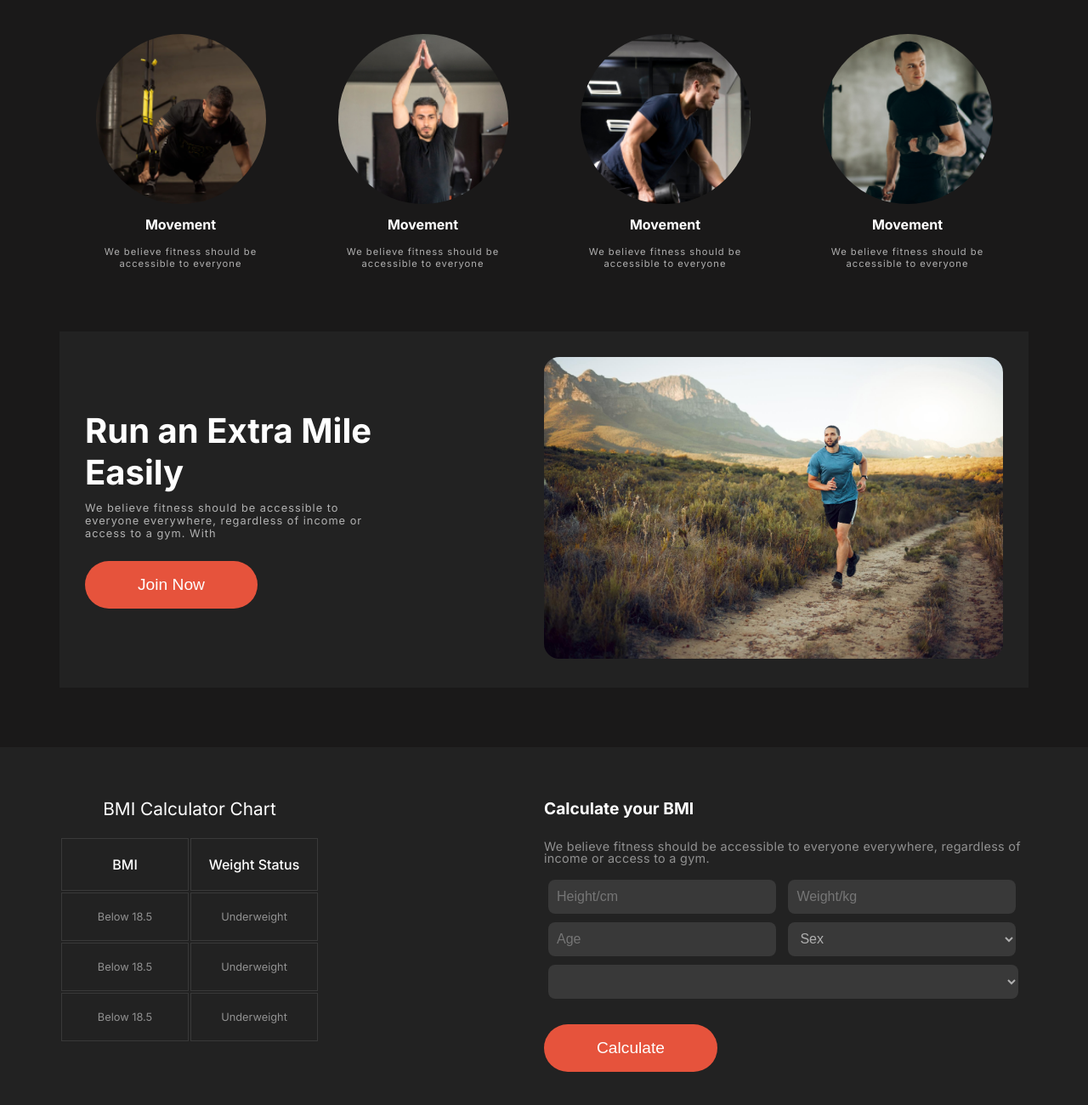
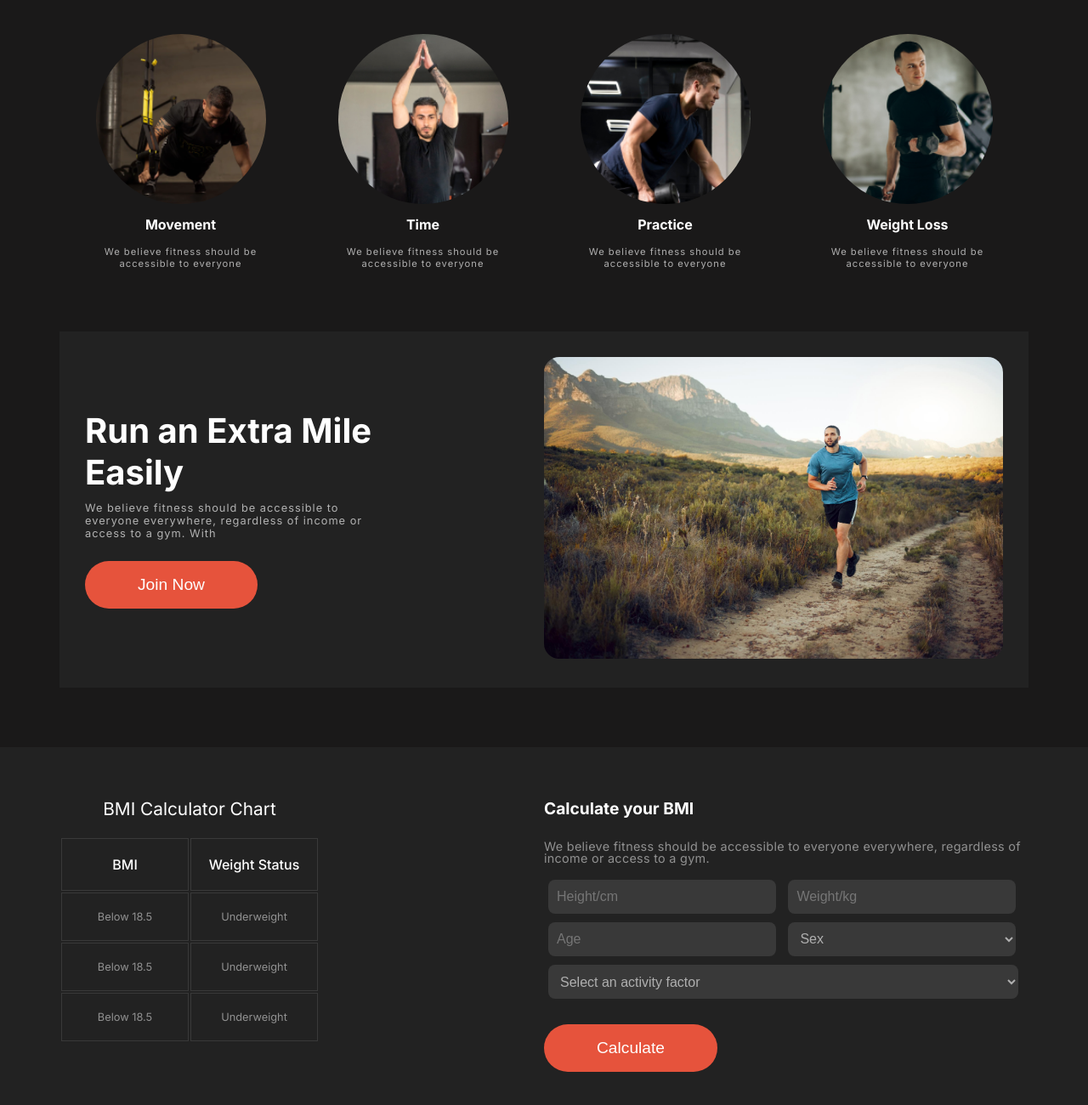
Before and after one commit to Nafees37/exercise-css-responsive-website, a plain HTML site: page index.html in a window 1280 px wide. Shown: the part 872-2172 px from the top of the page at 85% size. Drawn offline with Linux system fonts and the light colour scheme; a web font is replaced by a local one.

Commit message:
Full Website Creation

```diff
--- a/css/style.css
+++ b/css/style.css
@@ -3,6 +3,7 @@
 
 .inter-fontFamily {
   font-family: "Inter", sans-serif;
+  background: #1a1919;
 }
 
 .mrs-fontFamily {
@@ -374,7 +375,7 @@ select {
 select {
   border-radius: 8px;
   border: none;
-  background: rgba(255, 255, 255, 0.1);
+  background: #393939;
   outline: none;
   color: rgba(255, 255, 255, 0.6);
   font-size: 1rem;
--- a/index.html
+++ b/index.html
@@ -98,21 +98,21 @@
             <div class="change-img-box">
               <img src="./assets/images/image 2.png" alt="Image Loding">
               <div class="img-title">
-                <h4>Movement</h4>
+                <h4>Time</h4>
                 <p>We believe fitness should be accessible to everyone</p>
               </div>
             </div>
             <div class="change-img-box">
               <img src="./assets/images/image 4.png" alt="Image Loding">
               <div class="img-title">
-                <h4>Movement</h4>
+                <h4>Practice</h4>
                 <p>We believe fitness should be accessible to everyone</p>
               </div>
             </div>
             <div class="change-img-box">
               <img src="./assets/images/image 5.png" alt="Image Loding">
               <div class="img-title">
-                <h4>Movement</h4>
+                <h4>Weight Loss</h4>
                 <p>We believe fitness should be accessible to everyone</p>
               </div>
             </div>
@@ -191,7 +191,9 @@
                     <option value="">Other</option>
                   </select>
                   <div class="factor">
-                    <select name="" id="factor">Select an activity factor</select>
+                    <select name="" id="factor">
+                      <option value="factor">Select an activity factor</option>
+                    </select>
                   </div>
                   <button type="submit" class="btn-primary">Calculate</button>
                 </form>
```
